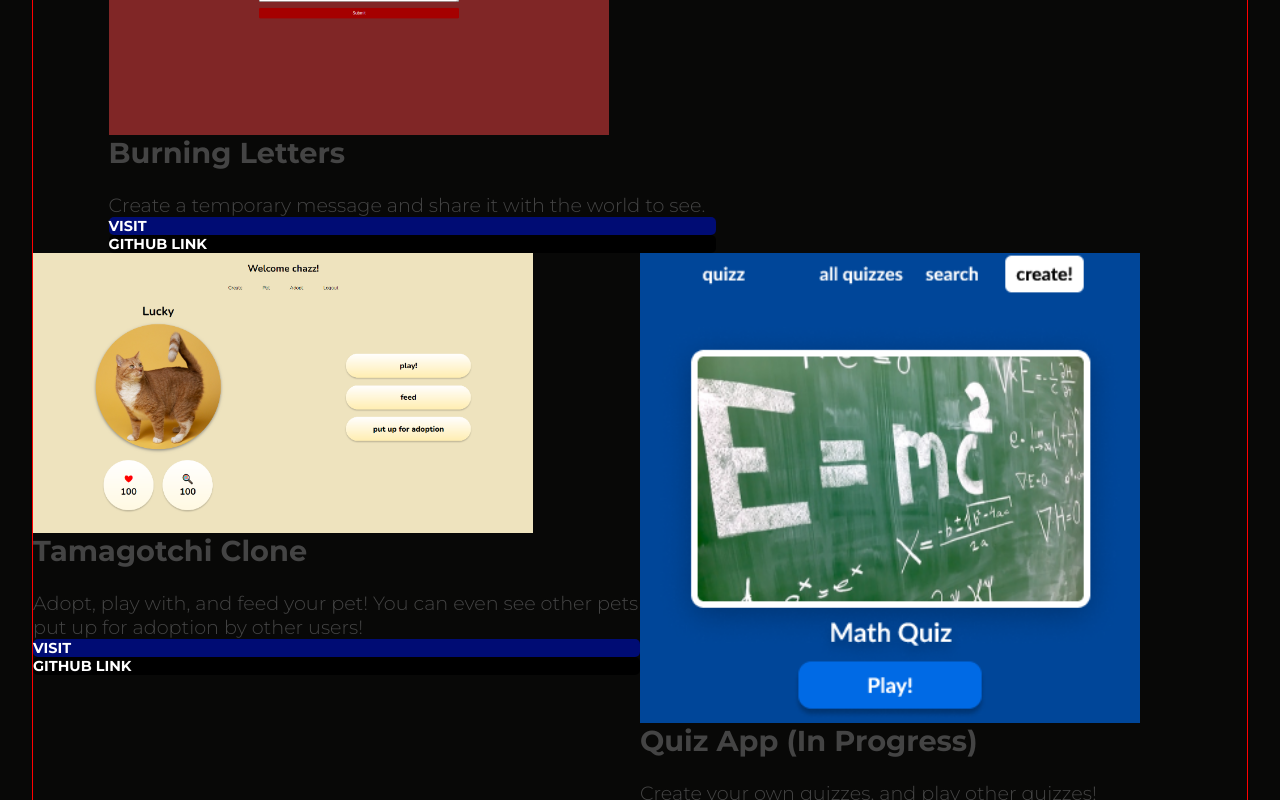
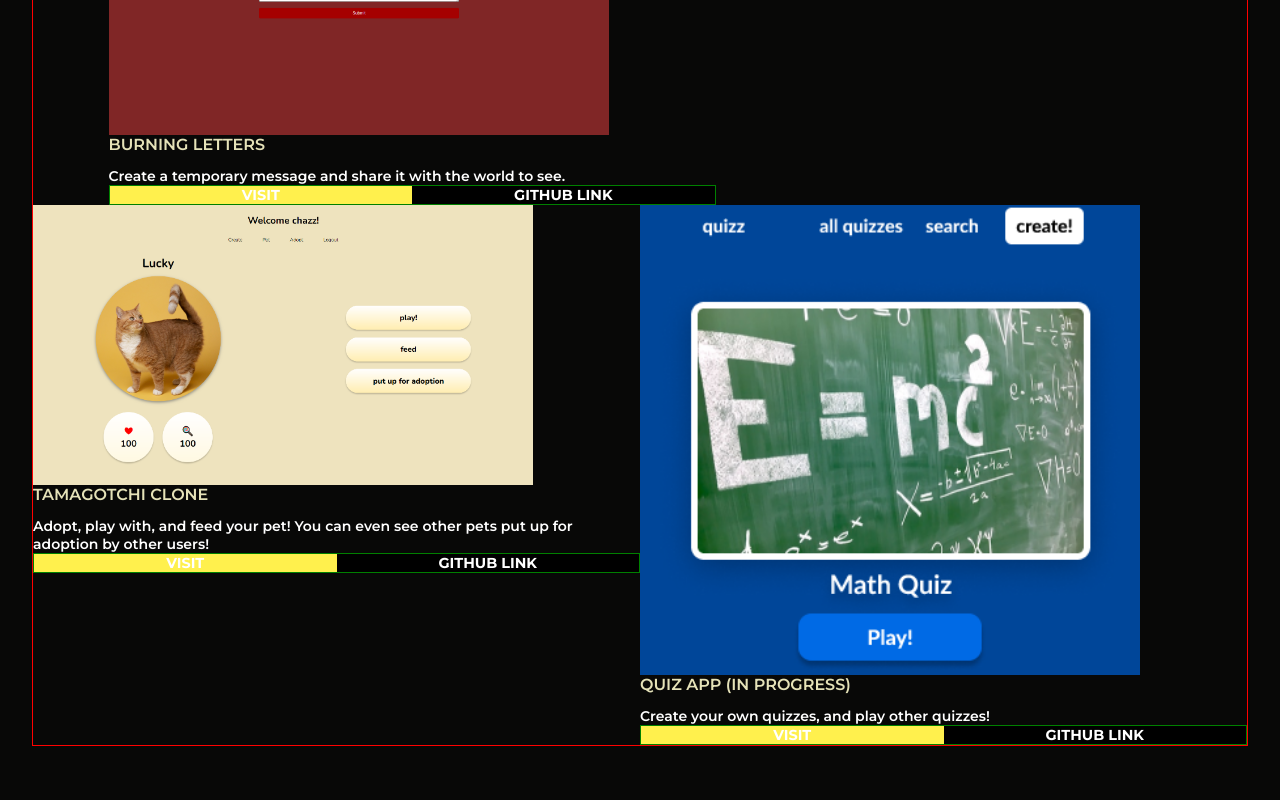
Before and after one commit to czcarrizales/react-portfolio, a React (Create React App) app: page / in a window 1280 px wide. Shown: the part 980-1780 px from the top of the page. Built offline with nearby package versions, Linux system fonts and the light colour scheme.

Commit message:
various changes to showcase-container and links

```diff
--- a/src/css/Showcase.css
+++ b/src/css/Showcase.css
@@ -11,25 +11,35 @@ img {
 }
 
 .showcase-container p {
-    font-size: 1.2rem;
-    color: #444444;
+    font-size: .875rem;
+    font-weight: 600;
+    color: #FFFFFF;
 }
 
 .showcase-container h3 {
-    font-size: 1.8rem;
+    font-size: 1rem;
     margin-bottom: .8em;
-    color: #444444;
+    font-weight: 600;
+    color: #E5E2B8;
+    text-transform: uppercase;
+}
+
+.showcase-links {
+    display: flex;
+    width: 100%;
+    border: 1px solid green;
+    text-align: center;
 }
 
 .link {
-    display: flex;
+    flex: 1 1 0px;
     font-size: .9rem;
-    background-color: rgb(0, 12, 116);
+    background-color: #FFF04D;
     color: white;
     text-decoration: none;
     font-weight: bold;
-    border-radius: 5px;
     text-transform: uppercase;
+    text-align: center;
 }
 
 .githubLink {
```
